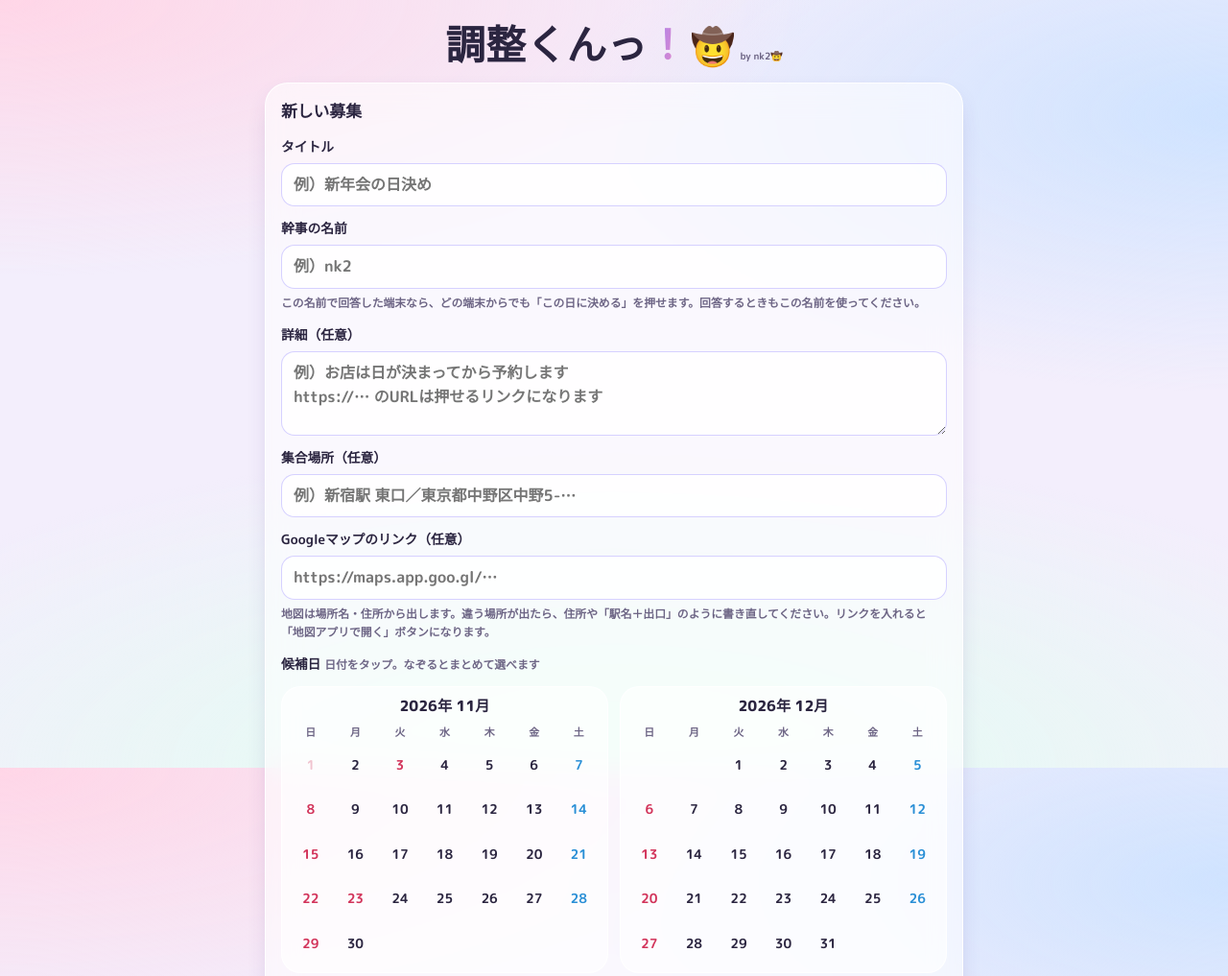
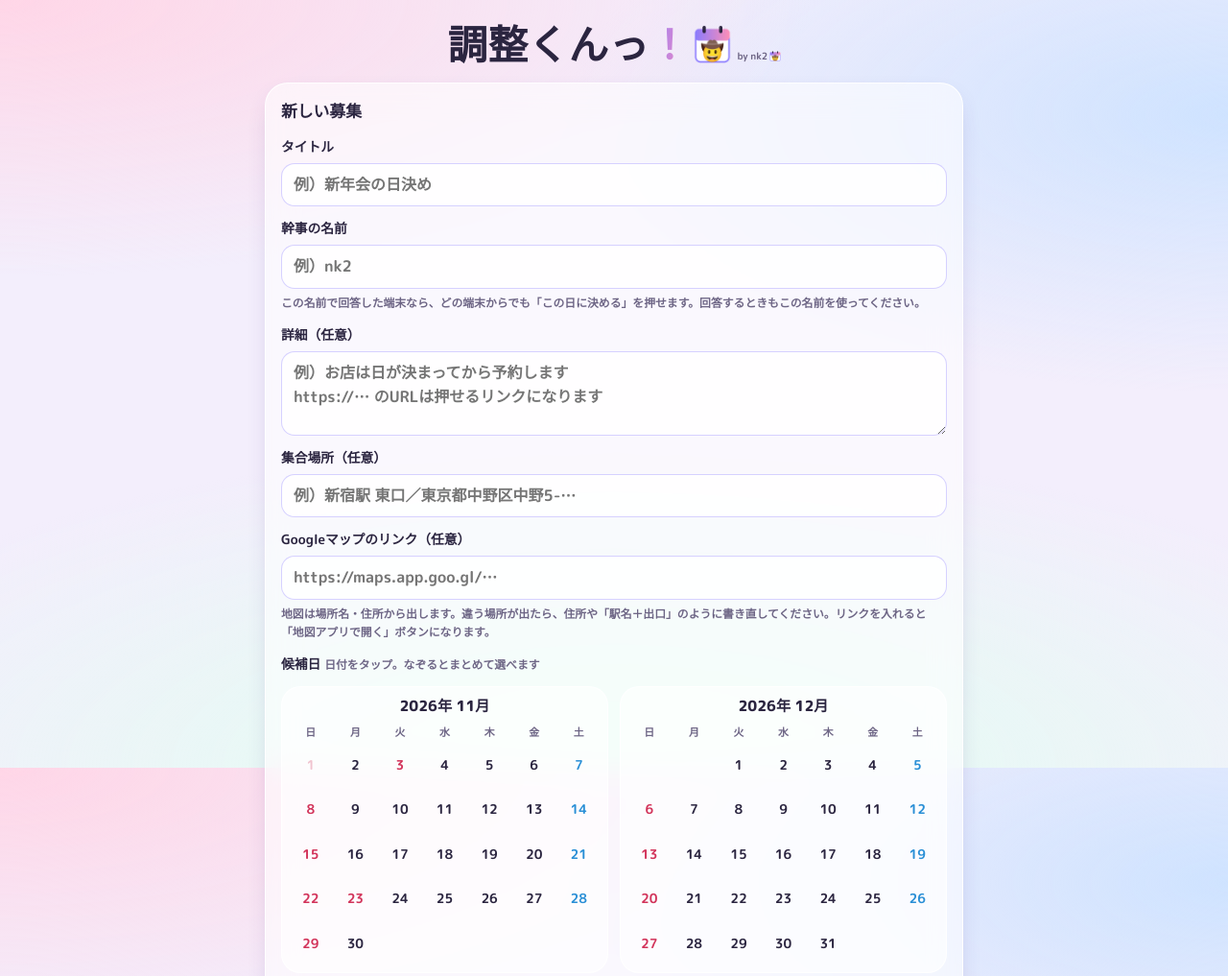
Before and after one commit to b0544109-nk2/chousei-kun, a plain HTML site: page index.html in a window 1280 px wide. Shown: the top 1017 px of the page at 96% size. Drawn offline with Linux system fonts and the light colour scheme.

Commit message:
タイトルの絵文字をファビコンの画像に揃える
端末ごとに絵文字の絵が変わらないように、タイトルと by nk2 の横を同じ画像にする。

Co-Authored-By: Claude Opus 5.5 <noreply@anthropic.com>

```diff
--- a/index.html
+++ b/index.html
@@ -494,7 +494,8 @@
   @keyframes rbborder{to{background-position:0 0,300% 0}}
   @media (prefers-reduced-motion:reduce){.rainbow,tr.dec th.hd button,tr.dec th.hd button .dlabel>span:first-child{animation:none}}
   .done-confirm{display:flex;flex-direction:column;gap:8px;font-size:.8rem;font-weight:700;color:#c0304f;background:#ffe9ee;border-radius:14px;padding:10px 12px;width:100%}
-  h1 .cowboy{-webkit-text-fill-color:initial;margin-left:.08em;font-size:.9em}
+  h1 .cowboy{width:1em;height:1em;margin-left:.08em;vertical-align:-.12em}
+  h1 .by img{width:1.2em;height:1.2em;margin-left:.15em;vertical-align:-.25em}
   h1 .by{font-family:var(--f-body,inherit);font-size:.62rem;font-weight:700;letter-spacing:0;color:var(--muted);margin-left:.5em;white-space:nowrap;-webkit-text-fill-color:initial}
   .addbox{background:rgba(255,255,255,.5);border:1px solid var(--glass-edge);border-radius:16px;padding:8px 12px}
   .addbox>summary{cursor:pointer;font-weight:800;font-size:.9rem}
@@ -586,7 +587,7 @@
 <body>
 <div class="wrap">
   <header>
-    <h1>調整くんっ<span class="dot">！</span><span class="cowboy" aria-hidden="true">🤠</span><small class="by">by nk2🤠</small></h1>
+    <h1>調整くんっ<span class="dot">！</span><img class="cowboy" src="apple-touch-icon.png?v=cowboy1" alt="" aria-hidden="true"><small class="by">by nk2<img src="apple-touch-icon.png?v=cowboy1" alt="🤠"></small></h1>
     <span class="demo-note" id="demoNote" hidden>見本データで動いています（送信はされません）</span>
   </header>
 
```
